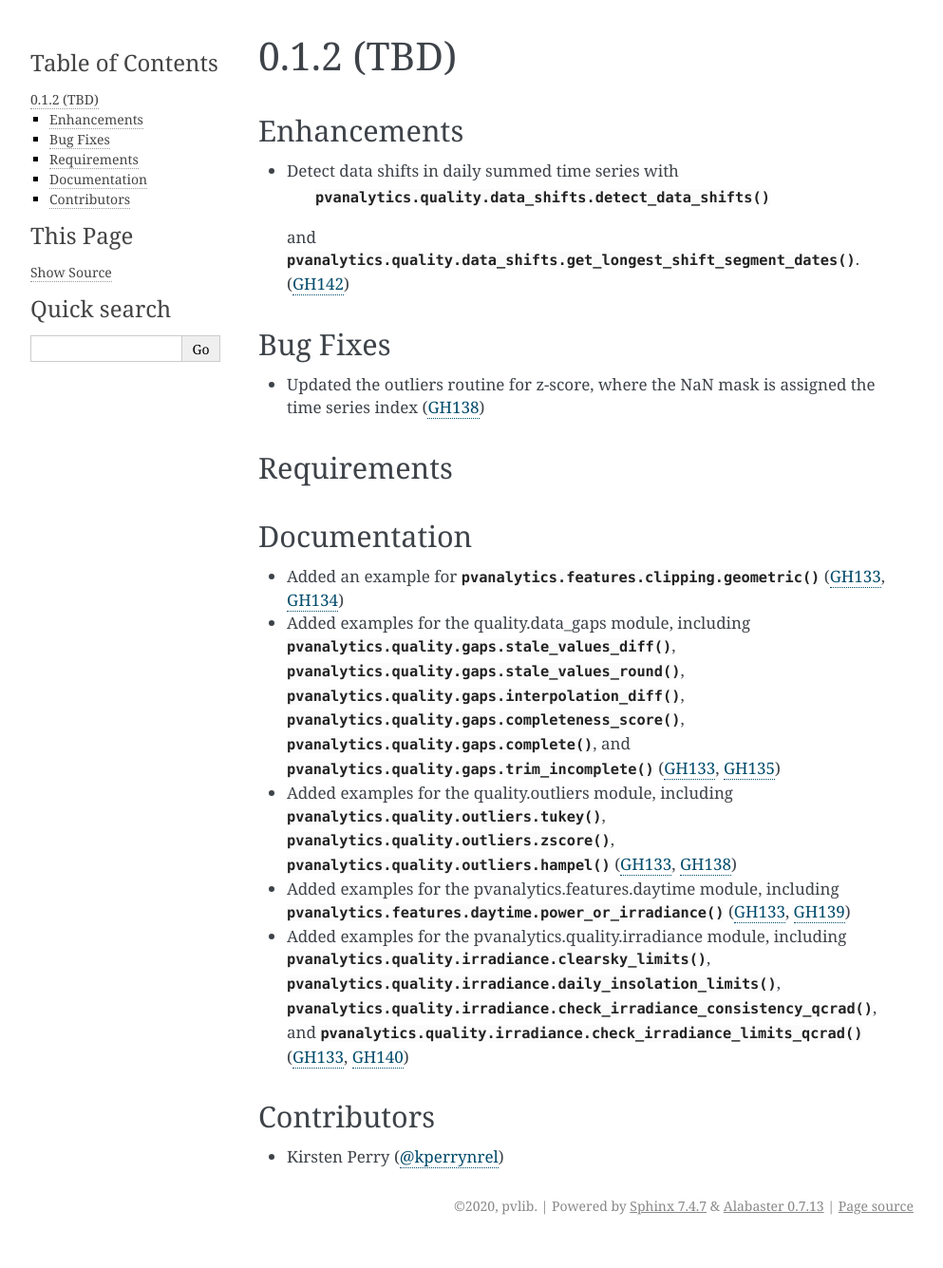
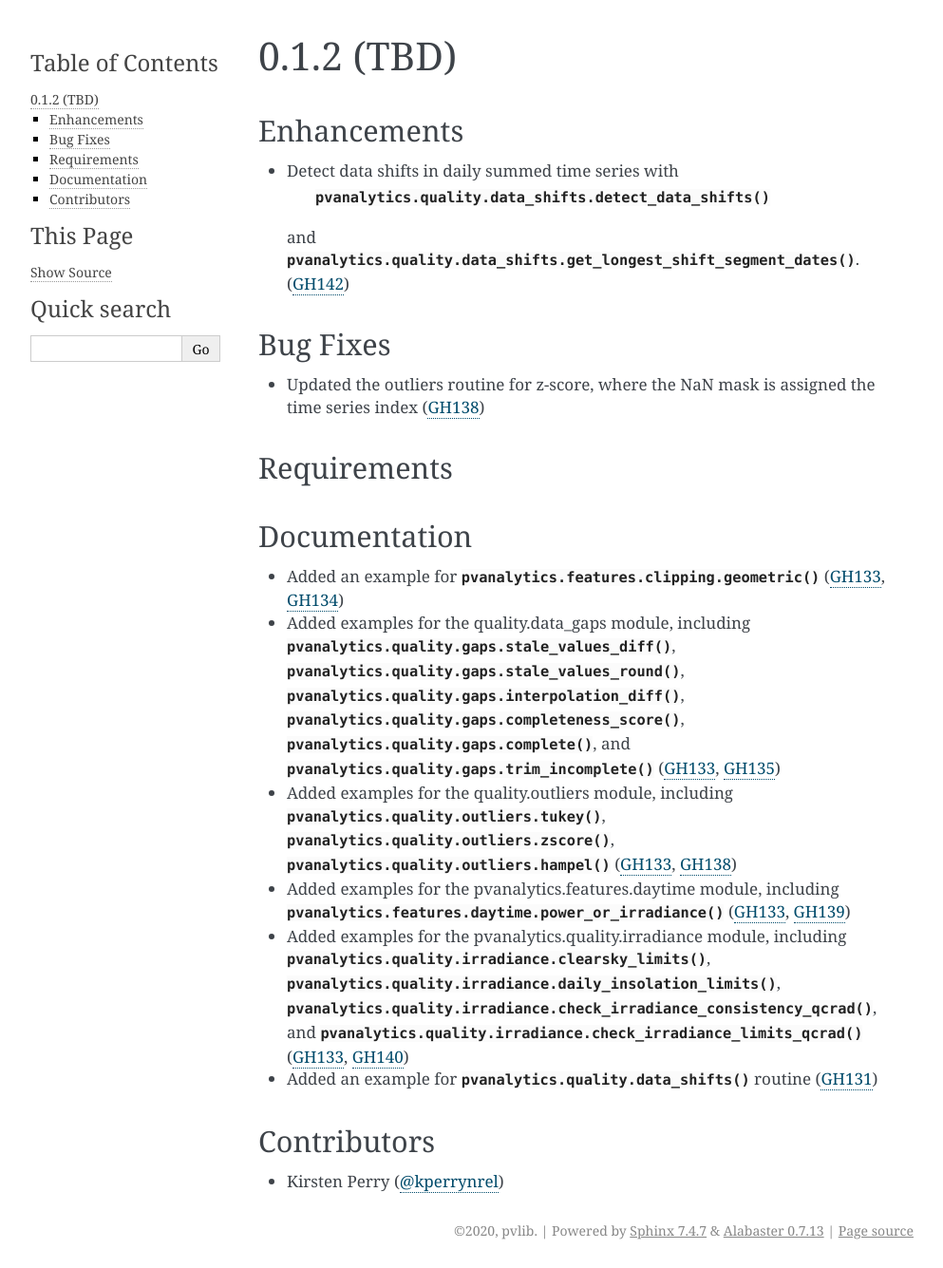
Before and after one commit to pvlib/pvanalytics, a Sphinx documentation site: the page built from docs/whatsnew/0.1.2.rst, in a window 1280 px wide. Shown: the whole page at 95% size, without its empty margins (148-1141 px from the left). Built offline with Sphinx 7.4.7, drawn with Linux system fonts in a browser that asks for light colours; pages that are not in the unit, such as notebooks, are missing from menus; before the commit the page ends 1309 px from its top, so only the background shows below that; some of the changed lines change nothing that is shown.

Commit message:
Added sphinx documentation for data shifts routine. (#131)
* add in data shift sphinx documentation.

* updated the whatsnew file in the documentation section.

* updated the PR number in the whatsnew doc.

* Update docs/examples/data-shifts.py

Co-authored-by: Kevin Anderson <57452607+kanderso-nrel@users.noreply.github.com>

* updated the data shift documentation

* added ruptures package to Sphinx doc

* added optional to readthedocs.yml based on @kanderso-nrel debugging

* updated the docstrings in the sphinx documentation.

* update the docs based on PR review

* updated the plots based on @kanderso-nrel's recs

Co-authored-by: Perry <kperry@nrel.gov>
Co-authored-by: Kevin Anderson <57452607+kanderso-nrel@users.noreply.github.com>

```diff
--- /dev/null
+++ b/docs/examples/data-shifts.py
@@ -0,0 +1,64 @@
+"""
+Data Shift Detection & Filtering
+================================
+
+Identifying data shifts/capacity changes in time series data
+"""
+
+# %%
+# This example covers identifying data shifts/capacity changes in a time series
+# and extracting the longest time series segment free of these shifts, using
+# :py:func:`pvanalytics.quality.data_shifts.detect_data_shifts` and
+# :py:func:`pvanalytics.quality.data_shifts.get_longest_shift_segment_dates`.
+
+import pvanalytics
+import pandas as pd
+import matplotlib.pyplot as plt
+from pvanalytics.quality import data_shifts as ds
+import pathlib
+
+# %%
+# As an example, we load in a simulated pvlib AC power time series with a
+# single changepoint, occurring on October 28, 2015.
+
+pvanalytics_dir = pathlib.Path(pvanalytics.__file__).parent
+data_shift_file = pvanalytics_dir / 'data' / 'pvlib_data_shift.csv'
+df = pd.read_csv(data_shift_file)
+df.index = pd.to_datetime(df['timestamp'])
+df['value'].plot()
+print("Changepoint at: " + str(df[df['label'] == 1].index[0]))
+
+# %%
+# Now we run the data shift algorithm (with default parameters)
+# on the data stream, using
+# :py:func:`pvanalytics.quality.data_shifts.detect_data_shifts`. We plot the
+# predicted time series segments, based on algorithm results.
+
+shift_mask = ds.detect_data_shifts(df['value'])
+shift_list = list(df[shift_mask].index)
+edges = [df.index[0]] + shift_list + [df.index[-1]]
+fig, ax = plt.subplots()
+for (st, ed) in zip(edges[:-1], edges[1:]):
+    ax.plot(df.loc[st:ed, "value"])
+plt.show()
+
+# We zoom in around the changepoint to more closely show the data shift. Time
+# series segments pre- and post-shift are color-coded.
+
+edges = [pd.to_datetime("10-15-2015")] + shift_list + \
+    [pd.to_datetime("11-15-2015")]
+fig, ax = plt.subplots()
+for (st, ed) in zip(edges[:-1], edges[1:]):
+    ax.plot(df.loc[st:ed, "value"])
+plt.xticks(rotation=45)
+plt.show()
+
+# %%
+# We filter the time series by the detected changepoints, taking the longest
+# continuous segment free of data shifts, using
+# :py:func:`pvanalytics.quality.data_shifts.get_longest_shift_segment_dates`.
+# The trimmed time series is then plotted.
+
+start_date, end_date = ds.get_longest_shift_segment_dates(df['value'])
+df['value'][start_date:end_date].plot()
+plt.show()
--- a/docs/whatsnew/0.1.2.rst
+++ b/docs/whatsnew/0.1.2.rst
@@ -46,6 +46,8 @@ Documentation
   :py:func:`pvanalytics.quality.irradiance.check_irradiance_consistency_qcrad`,
   and :py:func:`pvanalytics.quality.irradiance.check_irradiance_limits_qcrad`
   (:issue:`133`, :pull:`140`)
+* Added an example for
+  :py:func:`pvanalytics.quality.data_shifts` routine  (:pull:`131`)
 
 
 Contributors
```
Also changed, not shown: .readthedocs.yml.
